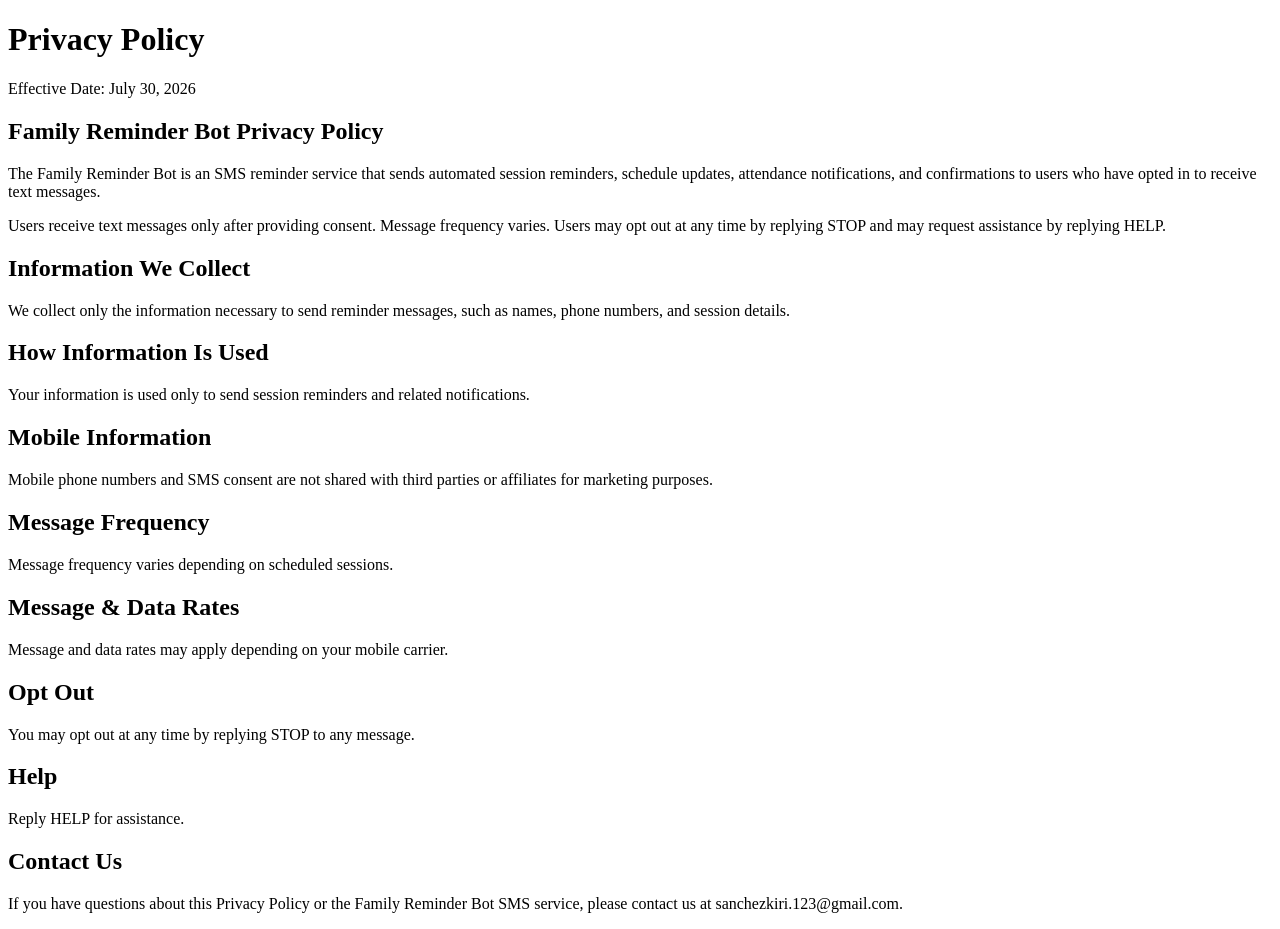
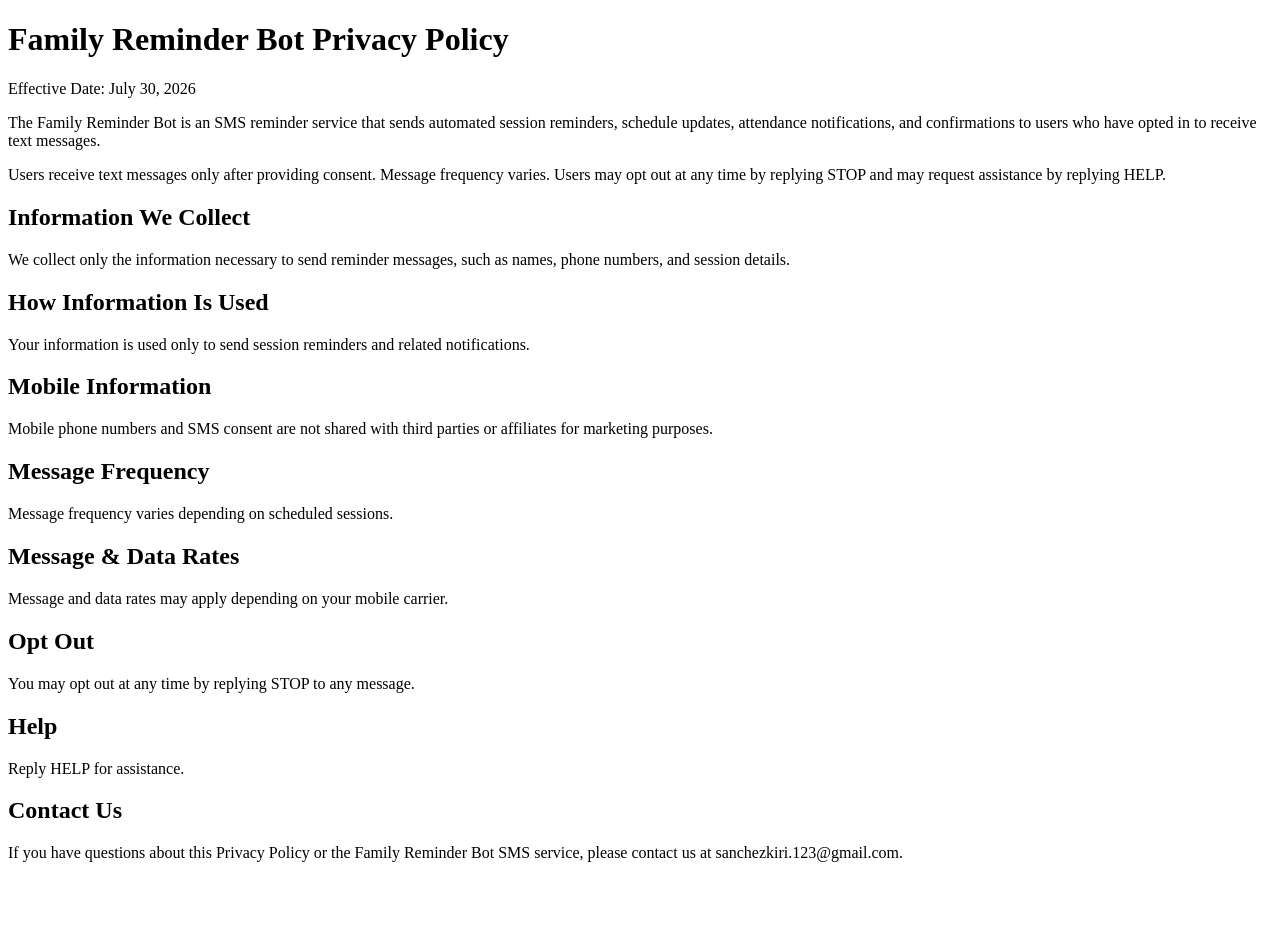
Before and after one commit to bbbonkers/family-reminder, a plain HTML site: page privacy.html in a window 1280 px wide. After the commit the page ends 878 px from the top, so only its background shows below. Drawn offline with Linux system fonts and the light colour scheme.

Commit message:
privacy.html

```diff
--- a/privacy.html
+++ b/privacy.html
@@ -7,11 +7,9 @@
 </head>
 <body>
 
-<h1>Privacy Policy</h1>
+<h1>Family Reminder Bot Privacy Policy</h1>
 
 <p>Effective Date: July 30, 2026</p>
-
-<h2>Family Reminder Bot Privacy Policy</h2>
 <p>The Family Reminder Bot is an SMS reminder service that sends automated session reminders, schedule updates, attendance notifications, and confirmations to users who have opted in to receive text messages.</p>
 <p>Users receive text messages only after providing consent. Message frequency varies. Users may opt out at any time by replying STOP and may request assistance by replying HELP.</p>
 
```
